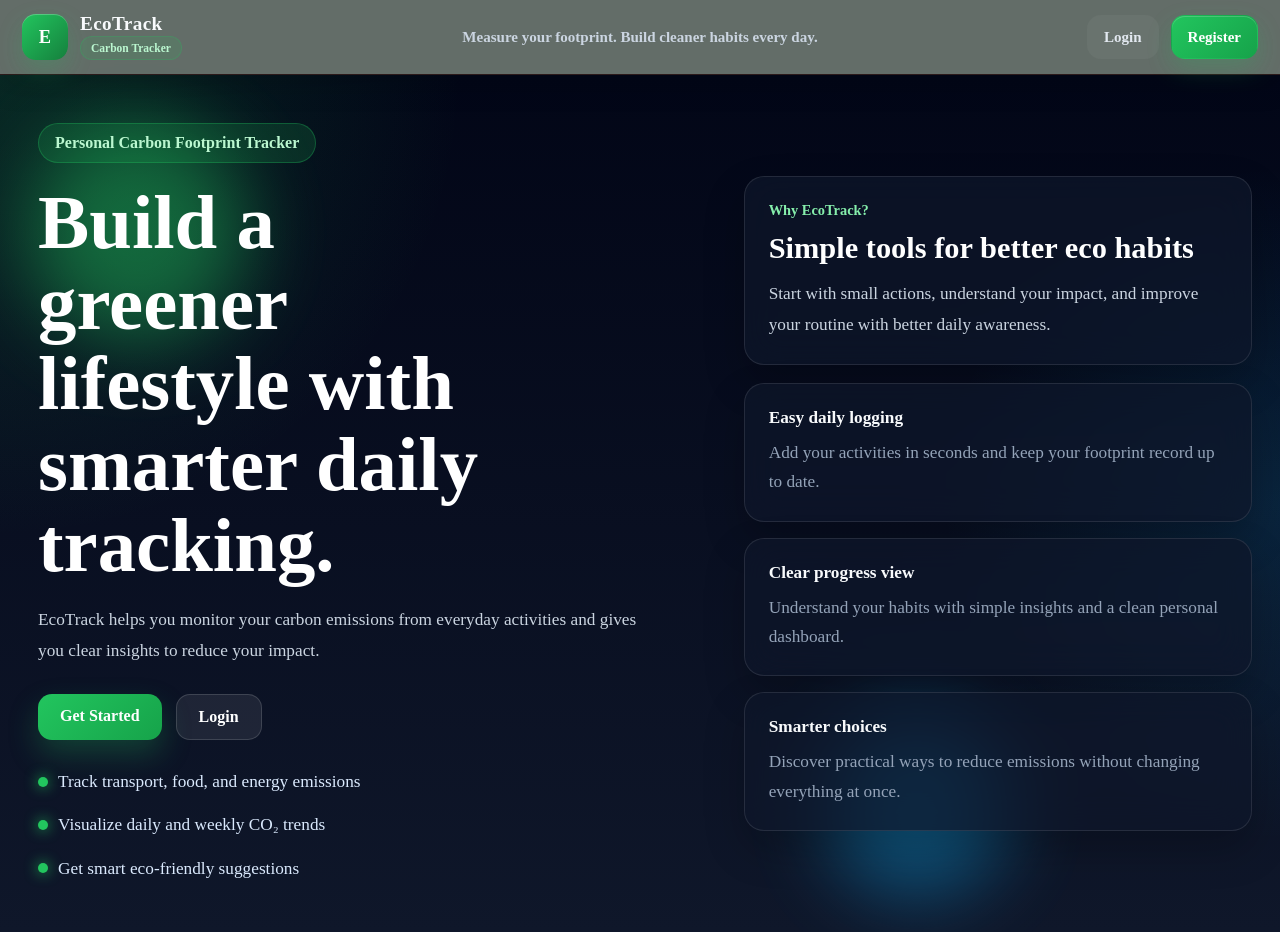
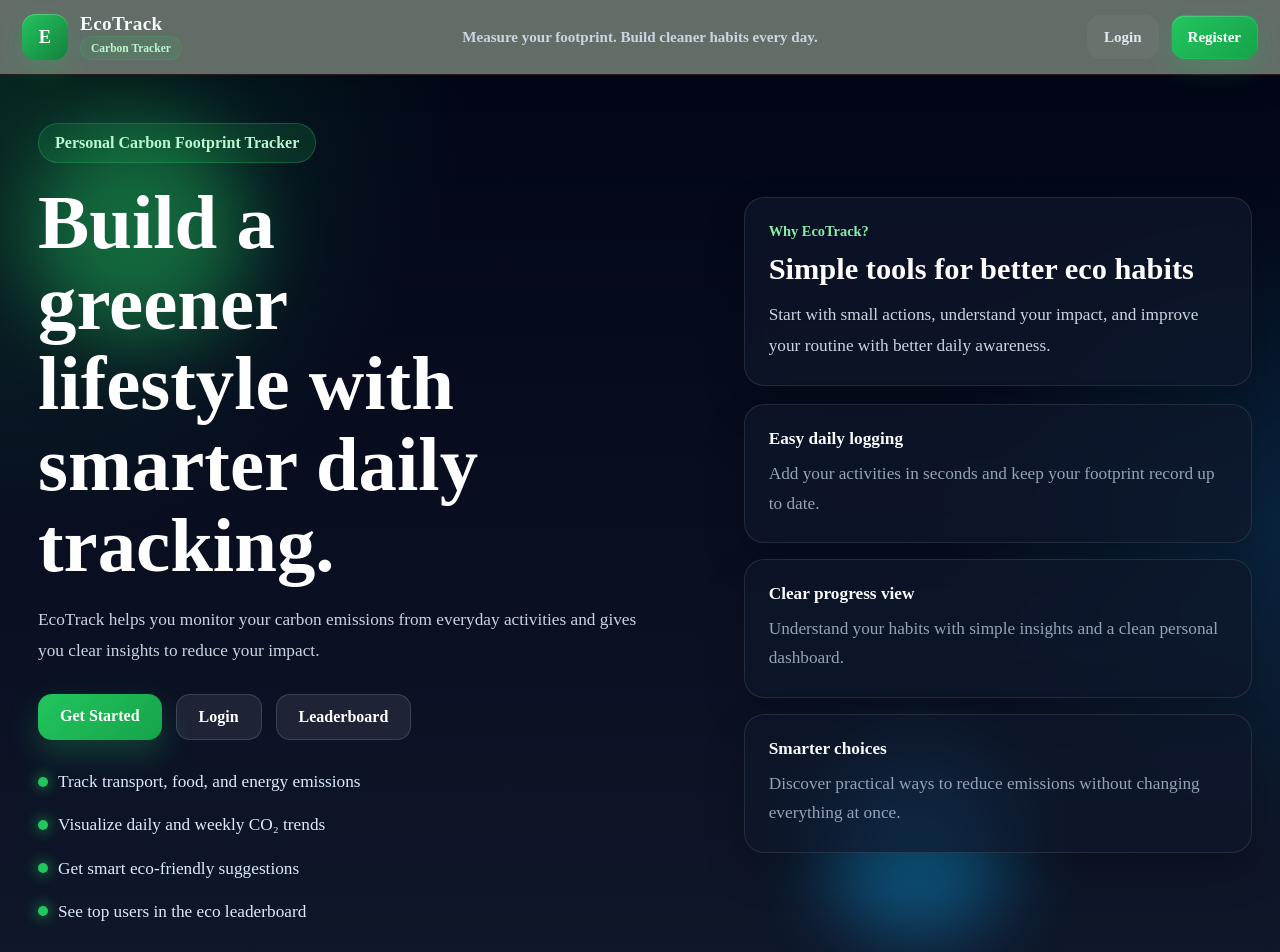
Before and after one commit to IndhiraSivasakthi/EcoTrack-Personal-Carbon-Footprint-Tracker, a React (Vite) app in the folder ecotrack-frontend/: page / in a window 1280 px wide. Shown: the top 952 px of the page. Built offline with nearby package versions, Linux system fonts and the light colour scheme; the HTML template or start-up script is replaced by a standard one.

Commit message:
Update Home.jsx

```diff
--- a/ecotrack-frontend/src/pages/Home.jsx
+++ b/ecotrack-frontend/src/pages/Home.jsx
@@ -5,7 +5,8 @@ export default function Home() {
   const features = [
     "Track transport, food, and energy emissions",
     "Visualize daily and weekly CO₂ trends",
-    "Get smart eco-friendly suggestions"
+    "Get smart eco-friendly suggestions",
+    "See top users in the eco leaderboard"
   ];
 
   const highlights = [
@@ -44,6 +45,9 @@ export default function Home() {
             <Link to="/login" className="hero-btn secondary">
               Login
             </Link>
+            <Link to="/leaderboard" className="hero-btn secondary leaderboard-btn">
+              Leaderboard
+            </Link>
           </div>
 
           <div className="feature-list">
```
